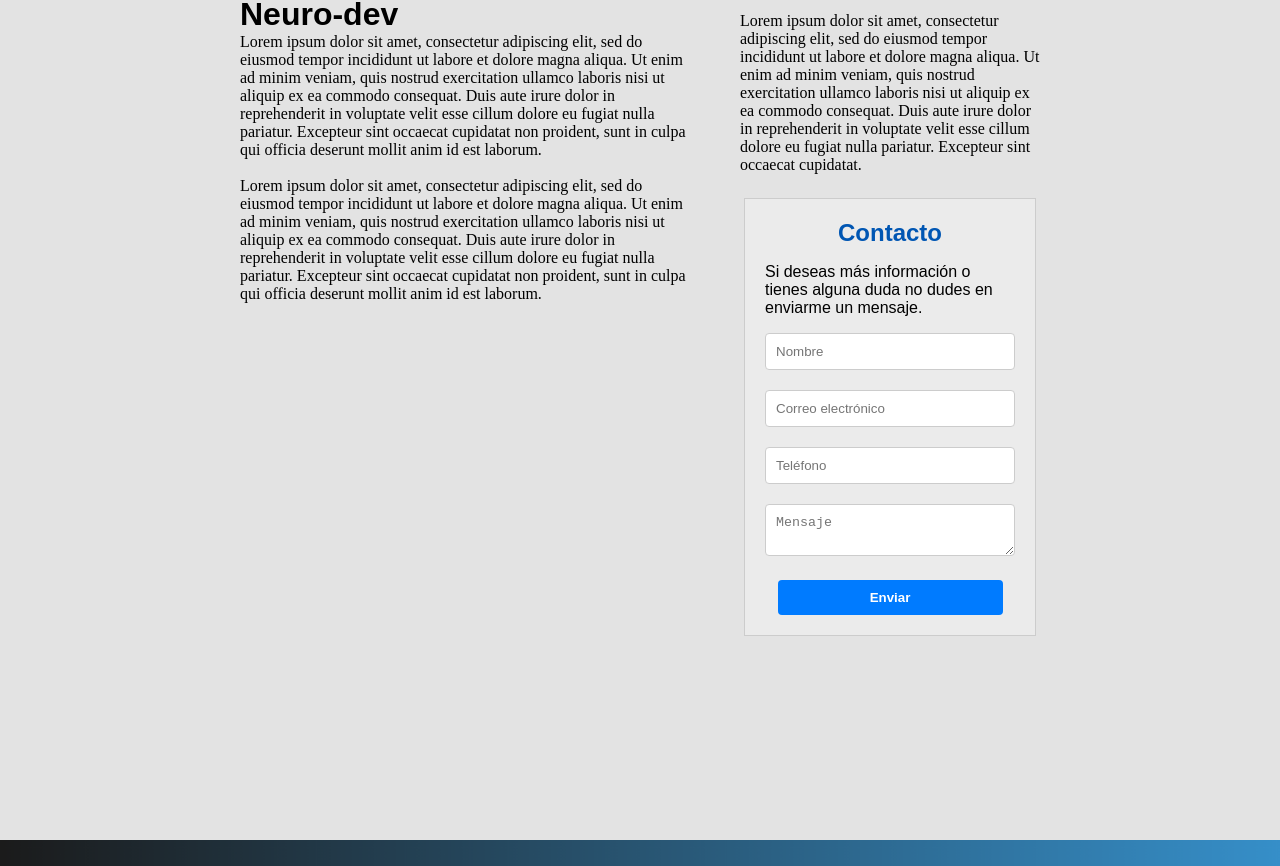
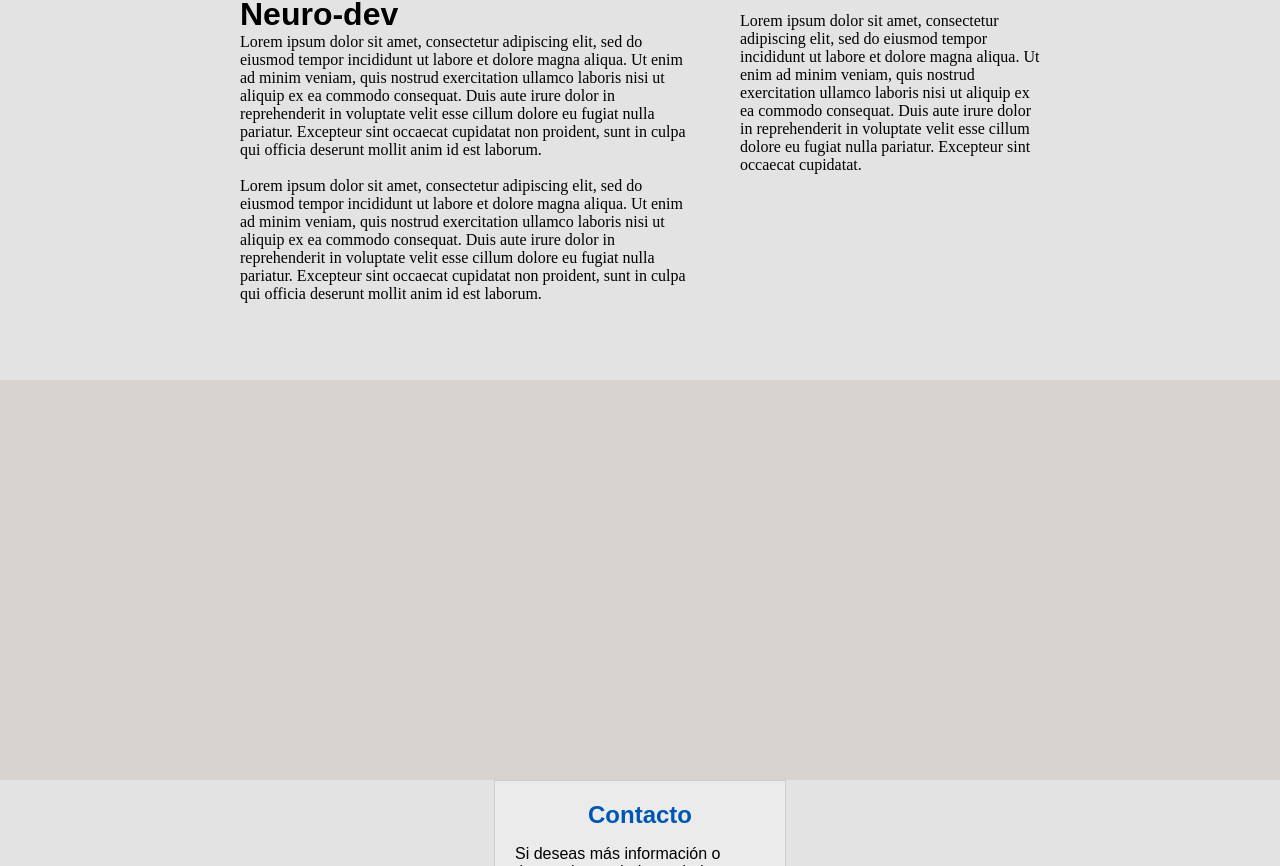
Before and after one commit to jorge-ross/neuro-clinic, an Angular app: page / in a window 1280 px wide. Shown: the part 394-1260 px from the top of the page. Built offline with nearby package versions, Linux system fonts and the light colour scheme.

Commit message:
add services container and styles

```diff
--- a/src/app/app.component.html
+++ b/src/app/app.component.html
@@ -4,4 +4,8 @@
 
 <app-insight></app-insight>
 
+<app-services-section></app-services-section>
+
+<app-contact-form></app-contact-form>
+
 <app-footer></app-footer>
--- a/src/app/app.module.ts
+++ b/src/app/app.module.ts
@@ -9,6 +9,7 @@ import { HeaderComponent } from './components/header/header.component';
 import { FooterComponent } from './components/footer/footer.component';
 import { IntroComponent } from './components/intro/intro.component';
 import { ContactFormComponent } from './components/contact-form/contact-form.component';
+import { ServicesSectionComponent } from './components/services-section/services-section.component';
 
 @NgModule({
   declarations: [
@@ -17,7 +18,8 @@ import { ContactFormComponent } from './components/contact-form/contact-form.com
     HeaderComponent,
     FooterComponent,
     IntroComponent,
-    ContactFormComponent
+    ContactFormComponent,
+    ServicesSectionComponent
   ],
   imports: [
     BrowserModule,
--- a/src/app/components/insight/insight.component.css
+++ b/src/app/components/insight/insight.component.css
@@ -1,12 +1,12 @@
 .container {
-  min-height: 100%;
-  margin: 0 0 60px 0;
+  min-height: 400px;
+  margin: 0;
   display: flex;
   justify-content: center;
 }
 
 .info-container {
-  height: 350px;
+  height: 390px;
   width: 100%;
   display: flex;
   flex-direction: row;
--- a/src/app/components/insight/insight.component.html
+++ b/src/app/components/insight/insight.component.html
@@ -29,7 +29,6 @@
         velit esse cillum dolore eu fugiat nulla pariatur. Excepteur sint
         occaecat cupidatat.
       </div>
-      <app-contact-form></app-contact-form>
     </div>
   </div>
 </div>
--- /dev/null
+++ b/src/app/components/services-section/services-section.component.css
@@ -0,0 +1,5 @@
+.container {
+  min-height: 400px;
+  margin: 0;
+  background-color: #D6D3D1;
+}
--- /dev/null
+++ b/src/app/components/services-section/services-section.component.html
@@ -0,0 +1 @@
+<div class="container"></div>
```
Also changed, not shown: src/app/components/services-section/services-section.component.ts (added, +10 -0 lines), 1 other file (tests, documents, lock files or other folders).
